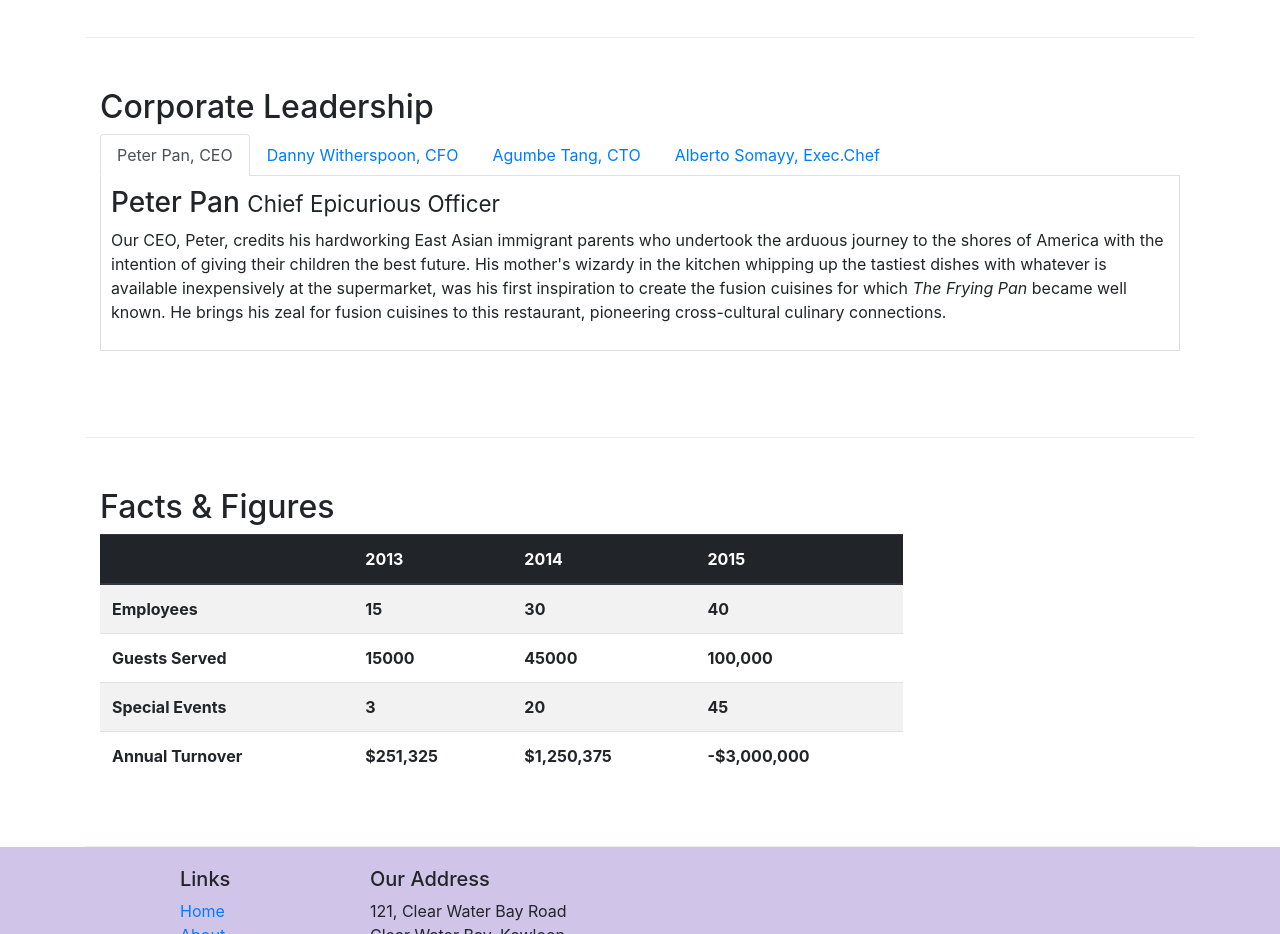
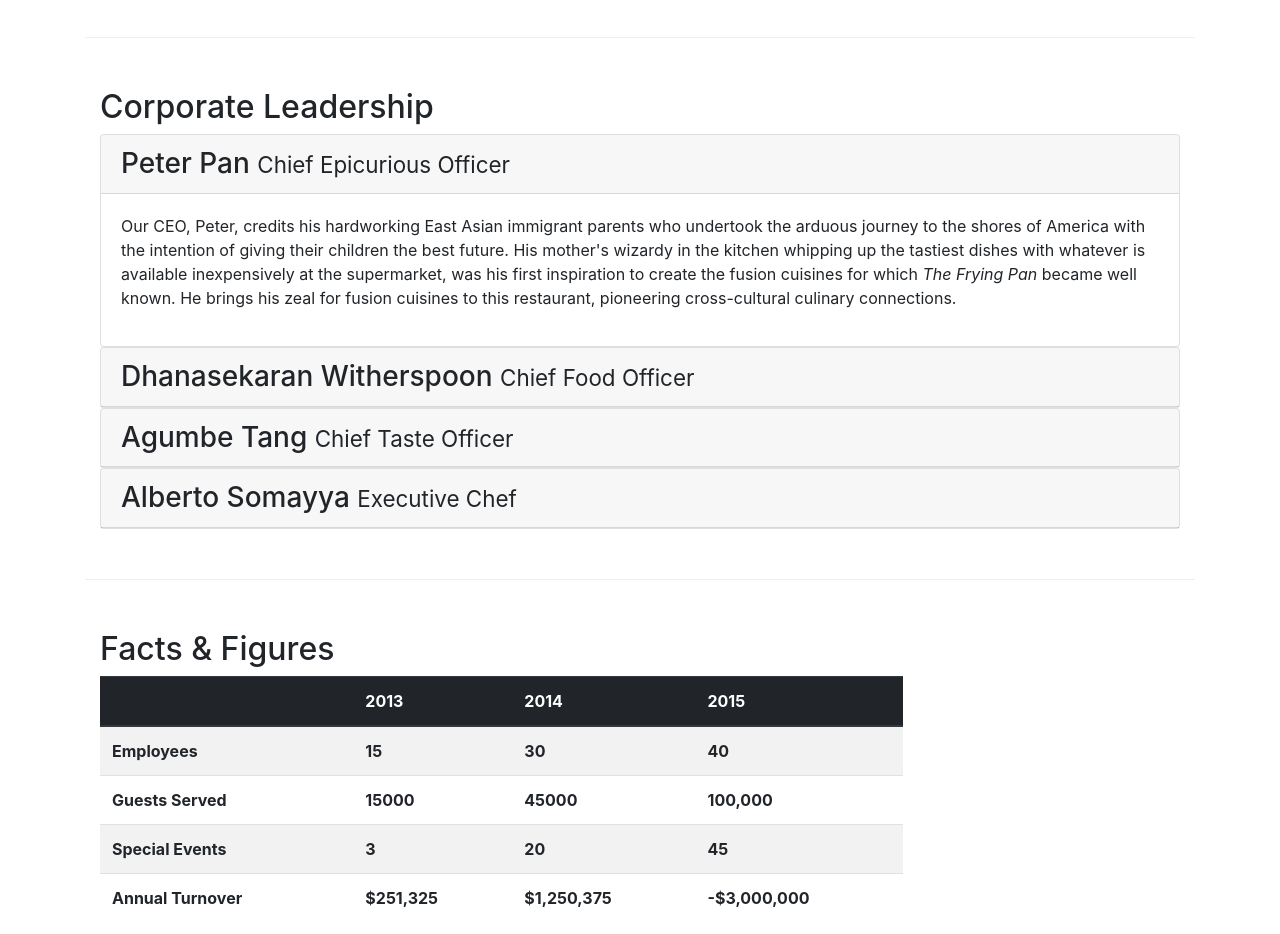
Before and after one commit to miseryangel/BootstrapFrontEndUICoursera, a website: page aboutus.html in a window 1280 px wide. Shown: the part 980-1914 px from the top of the page. Drawn offline with nearby package versions, Linux system fonts and the light colour scheme.

Commit message:
accordion

```diff
--- a/aboutus.html
+++ b/aboutus.html
@@ -105,44 +105,72 @@
         <div class="row row-content">
             <div div class="col-12">
                 <h2>Corporate Leadership</h2>
-                <ul class="nav nav-tabs">
-                    <li class="nav-item">
-                        <a class="nav-link active" href="#peter"
-                            role="tab" data-toggle="tab">Peter Pan, CEO</a>
-                    </li>
-                    <li class="nav-item">
-                        <a class="nav-link" href="#danny"
-                            role="tab" data-toggle="tab">Danny Witherspoon, CFO</a>
-                    </li>
-                    <li class="nav-item">
-                        <a class="nav-link" href="#agumbe"
-                            role="tab" data-toggle="tab">Agumbe Tang, CTO</a>
-                    </li>
-                    <li class="nav-item">
-                        <a class="nav-link" href="#alberto"
-                            role="tab" data-toggle="tab">Alberto Somayy, Exec.Chef</a>
-                    </li>
-                </ul>
 
-                <div class="tab-content">
-                    <div role="tabpanel" class="tab-pane fade show active" id="peter">
-                        <h3>Peter Pan <small>Chief Epicurious Officer</small></h3>
-                        <p class = "d-none d-sm-block">Our CEO, Peter, credits his hardworking East Asian immigrant parents who undertook the arduous journey to the shores of America with the intention of giving their children the best future. His mother's wizardy in the kitchen whipping up the tastiest dishes with whatever is available inexpensively at the supermarket, was his first inspiration to create the fusion cuisines for which <em>The Frying Pan</em> became well known. He brings his zeal for fusion cuisines to this restaurant, pioneering cross-cultural culinary connections.</p>
+
+                <div id="accordion">
+                    <div class="card">
+                        <div class="card-header" role="tab" id="peterhead">
+                            <h3 class="mb-0">
+                                <a data-toggle="collapse" data-target="#peter">
+                                    Peter Pan <small>Chief Epicurious Officer</small>
+                                </a>
+                            </h3>
+                        </div>
+                        <div class="collapse show" id="peter" data-parent="#accordion">
+                            <div class="card-body">
+                                <p class = "d-none d-sm-block">Our CEO, Peter, credits his hardworking East Asian immigrant parents who undertook the arduous journey to the shores of America with the intention of giving their children the best future. His mother's wizardy in the kitchen whipping up the tastiest dishes with whatever is available inexpensively at the supermarket, was his first inspiration to create the fusion cuisines for which <em>The Frying Pan</em> became well known. He brings his zeal for fusion cuisines to this restaurant, pioneering cross-cultural culinary connections.</p>
+                            </div>
+
+                        </div>
                     </div>
 
-                    <div role="tabpanel" class="tab-pane fade" id="danny">
-                        <h3>Dhanasekaran Witherspoon <small>Chief Food Officer</small></h3>
-                        <p class = "d-none d-sm-block">Our CFO, Danny, as he is affectionately referred to by his colleagues, comes from a long established family tradition in farming and produce. His experiences growing up on a farm in the Australian outback gave him great appreciation for varieties of food sources. As he puts it in his own words, <em>Everything that runs, wins, and everything that stays, pays!</em></p>
+                    <div class="card">
+                        <div class="card-header" role="tab" id="dannyhead">
+                            <h3 class="mb-0">
+                                <a data-toggle="collapse" data-target="#danny">
+                                    Dhanasekaran Witherspoon <small>Chief Food Officer</small>
+                                </a>
+                            </h3>
+                        </div>
+                        <div class="collapse" id="danny" data-parent="#accordion">
+                            <div class="card-body">
+                                <p class = "d-none d-sm-block">Our CFO, Danny, as he is affectionately referred to by his colleagues, comes from a long established family tradition in farming and produce. His experiences growing up on a farm in the Australian outback gave him great appreciation for varieties of food sources. As he puts it in his own words, <em>Everything that runs, wins, and everything that stays, pays!</em></p>
+                            </div>
+
+                        </div>
                     </div>
 
-                    <div role="tabpanel" class="tab-pane fade" id="agumbe">
-                        <h3>Agumbe Tang <small>Chief Taste Officer</small></h3>
-                        <p class = "d-none d-sm-block">Blessed with the most discerning gustatory sense, Agumbe, our CTO, personally ensures that every dish that we serve meets his exacting tastes. Our chefs dread the tongue lashing that ensues if their dish does not meet his exacting standards. He lives by his motto, <em>You click only if you survive my lick.</em></p>
+                    <div class="card">
+                        <div class="card-header" role="tab" id="agumbehead">
+                            <h3 class="mb-0">
+                                <a data-toggle="collapse" data-target="#agumbe">
+                                    Agumbe Tang <small>Chief Taste Officer</small>
+                                </a>
+                            </h3>
+                        </div>
+                        <div class="collapse" id="agumbe" data-parent="#accordion">
+                            <div class="card-body">
+                                <p class = "d-none d-sm-block">Blessed with the most discerning gustatory sense, Agumbe, our CTO, personally ensures that every dish that we serve meets his exacting tastes. Our chefs dread the tongue lashing that ensues if their dish does not meet his exacting standards. He lives by his motto, <em>You click only if you survive my lick.</em></p>
+                            </div>
+
+                        </div>
                     </div>
 
-                    <div role="tabpanel" class="tab-pane fade" id="alberto">
-                        <h3>Alberto Somayya <small>Executive Chef</small></h3>
-                        <p class = "d-none d-sm-block">Award winning three-star Michelin chef with wide International experience having worked closely with whos-who in the culinary world, he specializes in creating mouthwatering Indo-Italian fusion experiences. He says, <em>Put together the cuisines from the two craziest cultures, and you get a winning hit! Amma Mia!</em></p>
+
+                    <div class="card">
+                        <div class="card-header" role="tab" id="albertohead">
+                            <h3 class="mb-0">
+                                <a data-toggle="collapse" data-target="#alberto">
+                                    Alberto Somayya <small>Executive Chef</small>
+                                </a>
+                            </h3>
+                        </div>
+                        <div class="collapse" id="alberto" data-parent="#accordion">
+                            <div class="card-body">
+                                <p class = "d-none d-sm-block">Award winning three-star Michelin chef with wide International experience having worked closely with whos-who in the culinary world, he specializes in creating mouthwatering Indo-Italian fusion experiences. He says, <em>Put together the cuisines from the two craziest cultures, and you get a winning hit! Amma Mia!</em></p>
+                            </div>
+
+                        </div>
                     </div>
 
                 </div>
```
